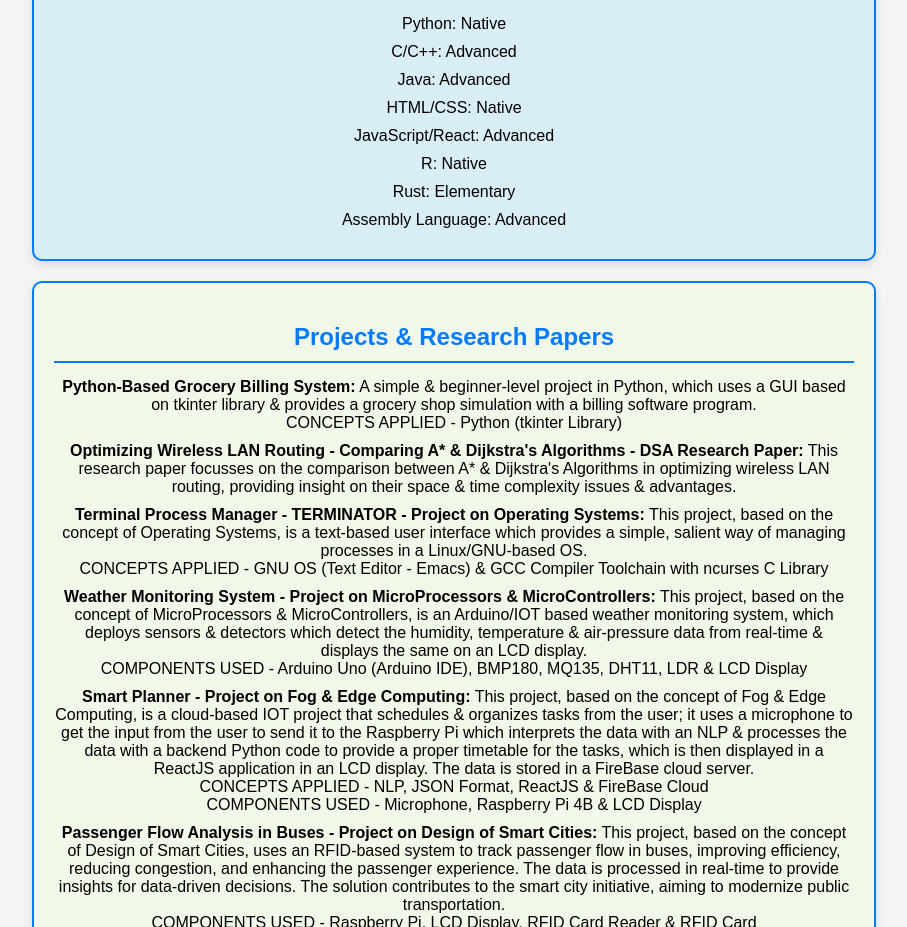
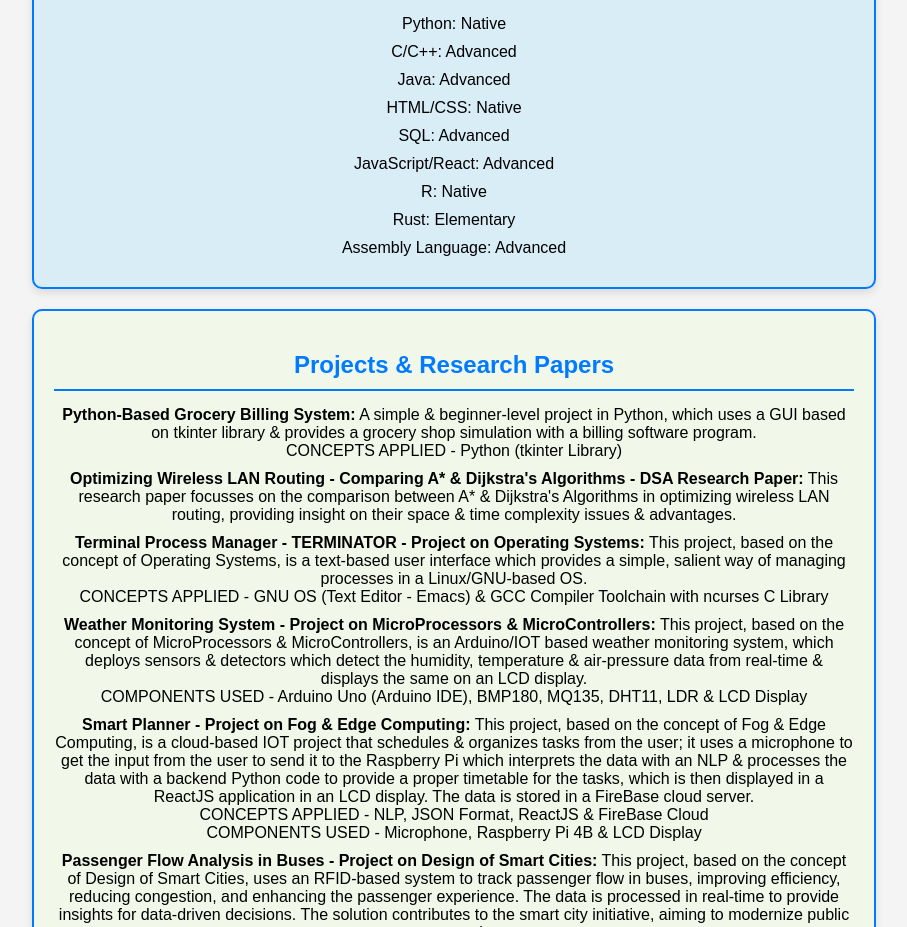
Before and after one commit to tarundilip/NewTDPF, a plain HTML site: page index.html in a window 1280 px wide. Shown: the part 1723-2650 px from the top of the page, without its empty margins (186-1093 px from the left). Drawn offline with Linux system fonts and the light colour scheme.

Commit message:
Update index.html
Updated with minor changes

```diff
--- a/index.html
+++ b/index.html
@@ -74,6 +74,7 @@
                 <li><center>C/C++: Advanced</center></li>
                 <li><center>Java: Advanced</center></li>
                 <li><center>HTML/CSS: Native</center></li>
+                <li><center>SQL: Advanced</center></li>
                 <li><center>JavaScript/React: Advanced</center></li>
                 <li><center>R: Native</center></li>
                 <li><center>Rust: Elementary</center></li>
```
